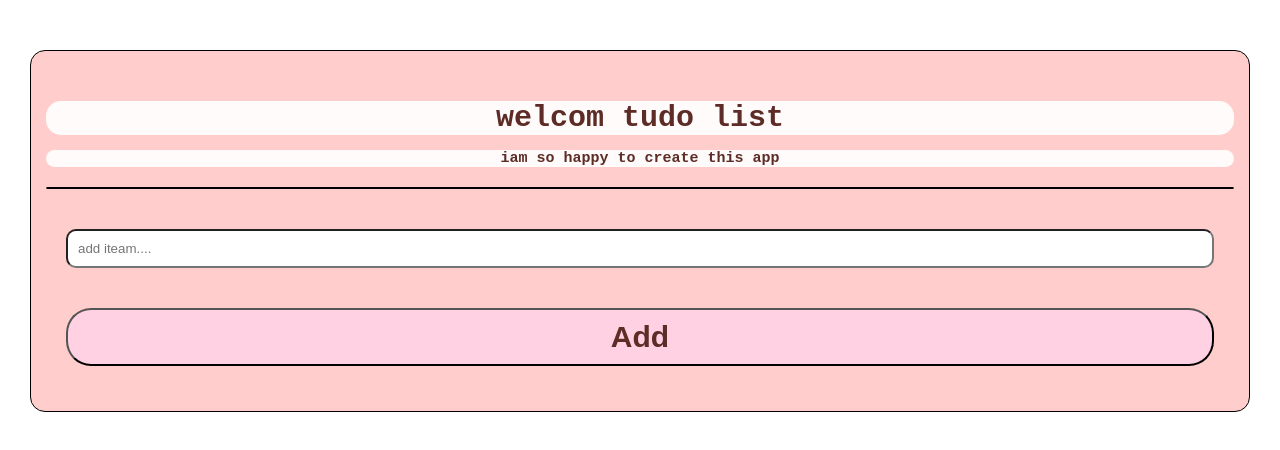
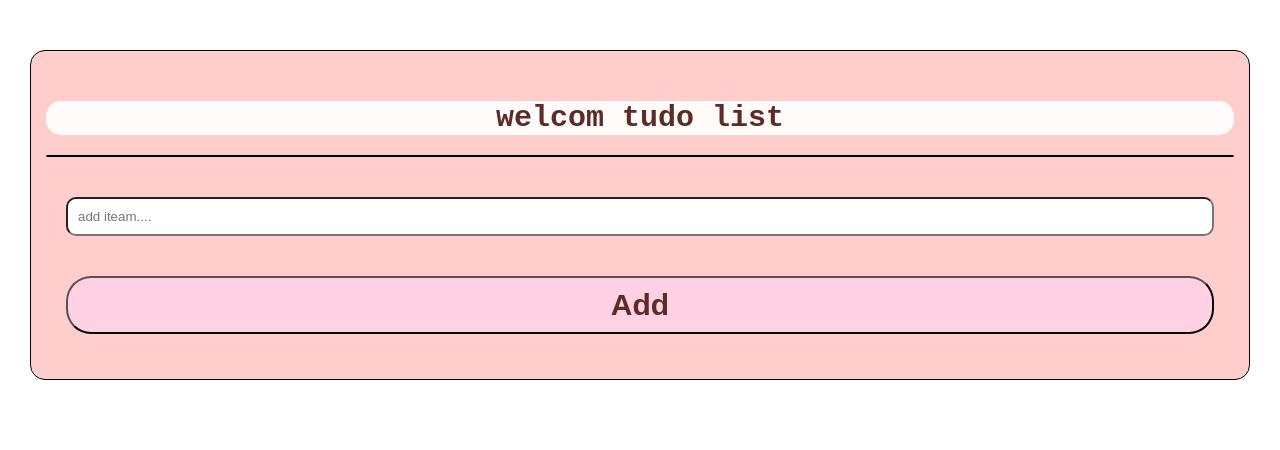
Before and after one commit to mustafaayman980/todoo-app, a React (Create React App) app: page / in a window 1280 px wide. Shown: the top 450 px of the page. Built offline with nearby package versions, Linux system fonts and the light colour scheme.

Commit message:
change p

```diff
--- a/src/App.js
+++ b/src/App.js
@@ -29,9 +29,7 @@ const handldelete=(index)=>{
   return (
     <div className="App">
       <h2>welcom tudo list</h2>
-      <p>
-        iam so happy to create this app
-      </p>
+
       <div className='continer'>
         <ul>
         {todos.map(({text,complet },index)=>{
```
